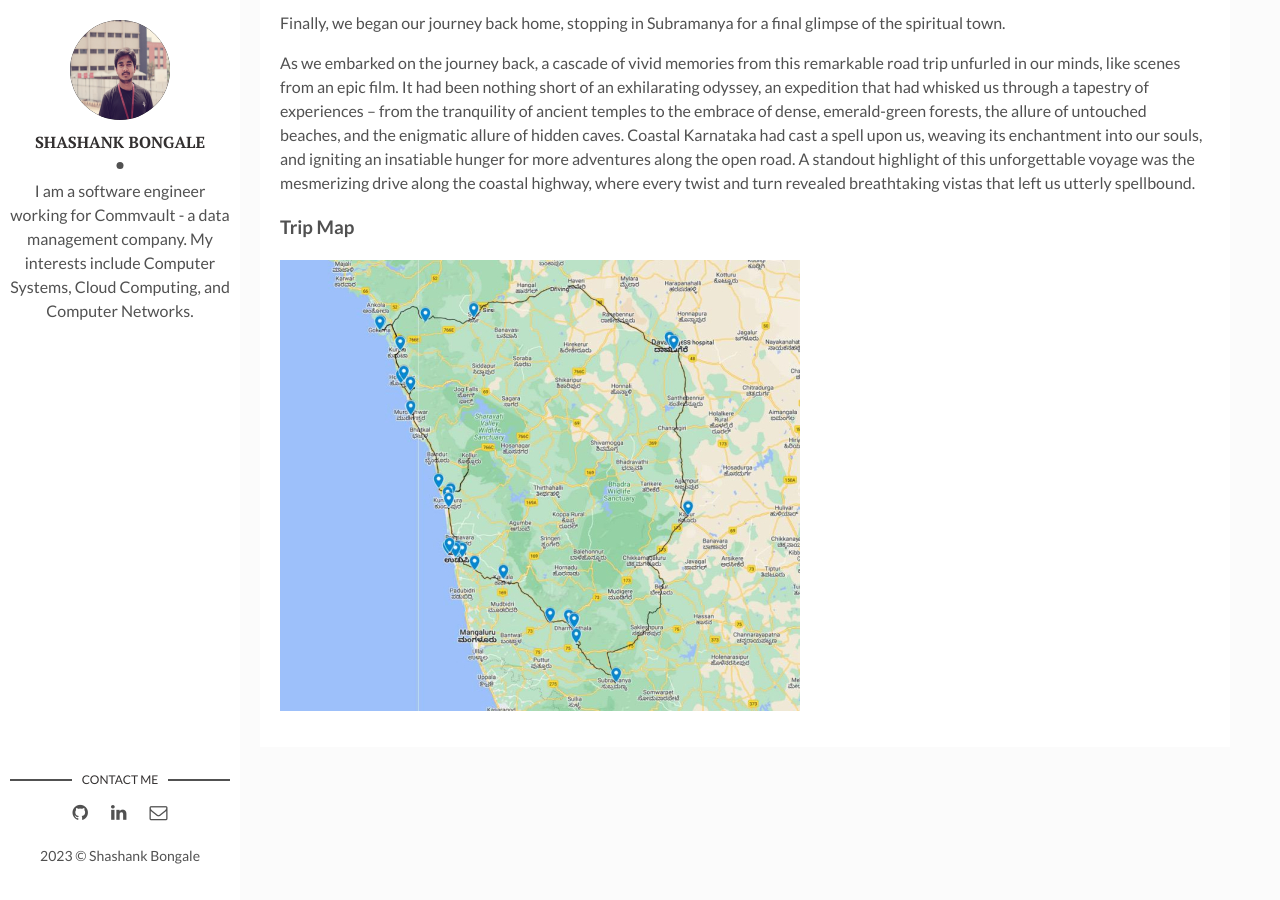
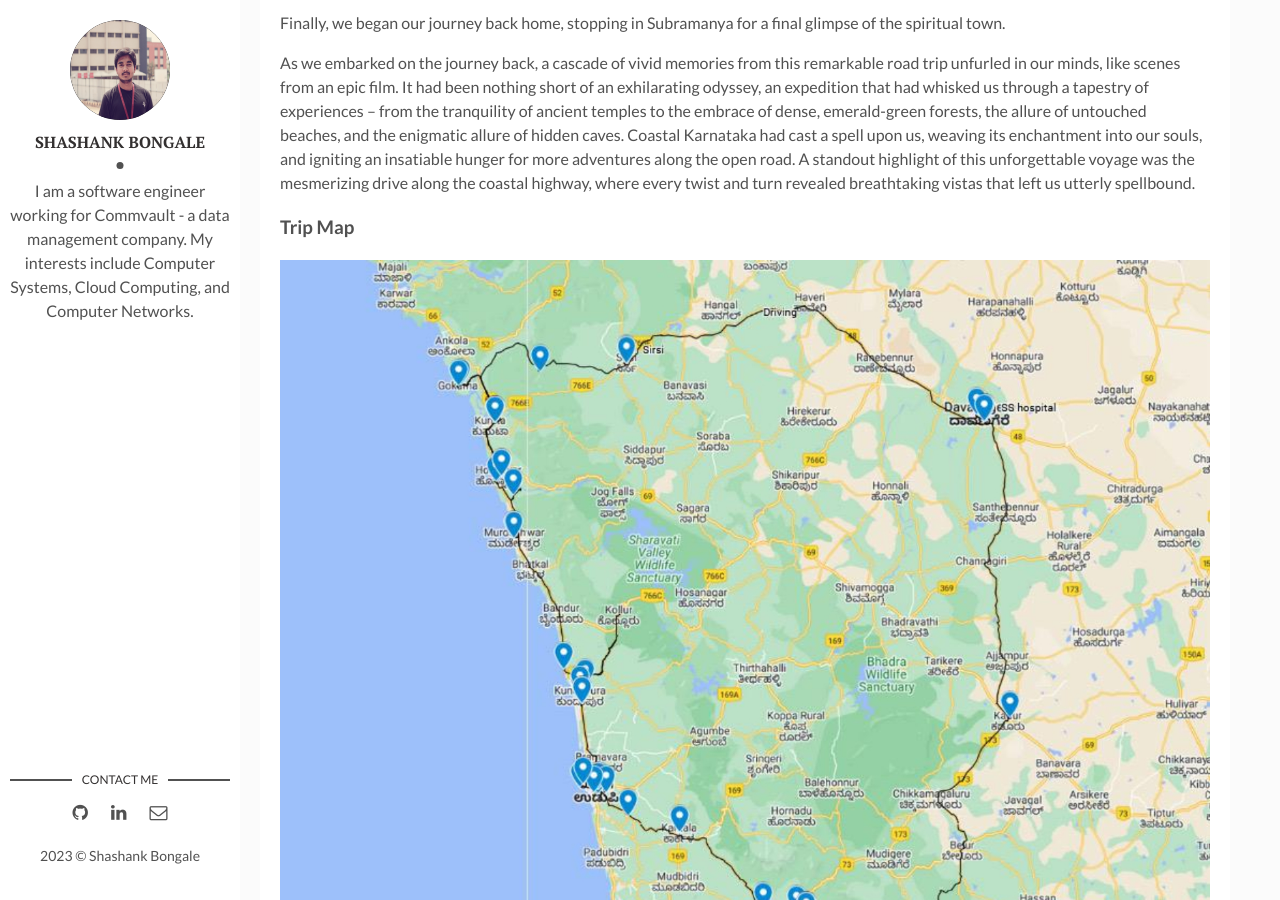
Before and after one commit to ShashankBongale/ShashankBongale.github.io, a Jekyll site: the page built from _posts/2023-09-24-Coastal-Karnataka-Odyssey.markdown, in a window 1280 px wide and 900 px high, scrolled down 1443 px. Built offline with Jekyll 4.4.1, drawn with Linux system fonts in a browser that asks for light colours.

Commit message:
changed image code again!!

```diff
--- a/_posts/2023-09-24-Coastal-Karnataka-Odyssey.markdown
+++ b/_posts/2023-09-24-Coastal-Karnataka-Odyssey.markdown
@@ -44,4 +44,4 @@
 As we embarked on the journey back, a cascade of vivid memories from this remarkable road trip unfurled in our minds, like scenes from an epic film. It had been nothing short of an exhilarating odyssey, an expedition that had whisked us through a tapestry of experiences – from the tranquility of ancient temples to the embrace of dense, emerald-green forests, the allure of untouched beaches, and the enigmatic allure of hidden caves. Coastal Karnataka had cast a spell upon us, weaving its enchantment into our souls, and igniting an insatiable hunger for more adventures along the open road. A standout highlight of this unforgettable voyage was the mesmerizing drive along the coastal highway, where every twist and turn revealed breathtaking vistas that left us utterly spellbound.
 
 ### Trip Map
-![map]({{site.baseurl}}/assets/img/map.jpg)
+![map]({{site.baseurl}}/assets/img/map1.jpg)
```
Also changed, not shown: assets/img/map.jpeg (deleted), assets/img/map.jpg (deleted), assets/img/map1.jpg (added).
